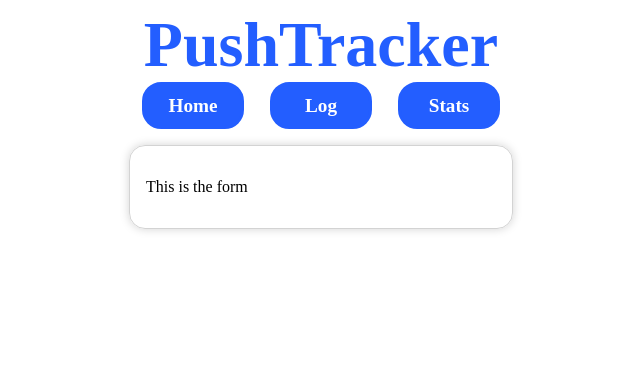
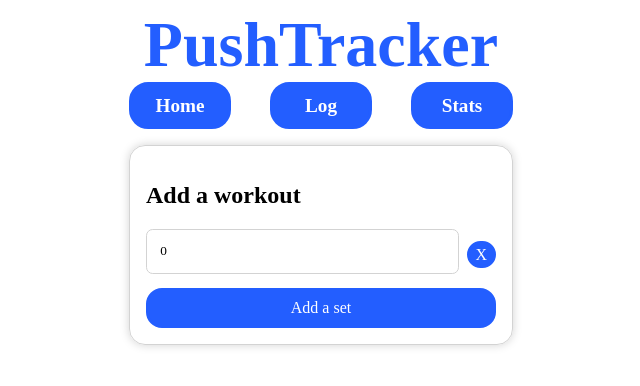
Before and after one commit to bendurham441/pushtracker, a React (Vite) app: page /add in a window 1280 px wide. Shown: the top 386 px of the page, without its empty margins (319-959 px from the left). Built offline with nearby package versions, Linux system fonts and the light colour scheme; a web font is replaced by a local one.

Commit message:
Added form for logging workouts

```diff
--- a/components/Dashboard.js
+++ b/components/Dashboard.js
@@ -16,6 +16,7 @@ const Dashboard = () => (
           <p>Total reps</p>
         </article>
       </div>
+      <div>Last Workout: 24 hours ago</div>
     </section>
   </Card>
 );
--- a/components/Nav.js
+++ b/components/Nav.js
@@ -3,7 +3,7 @@ import { Link } from "react-router-dom";
 
 const Nav = () => {
   return (
-    <nav style={{display: "flex", justifyContent: "space-around"}}>
+    <nav style={{display: "flex", justifyContent: "space-between"}}>
       <Link to="/" style={{textDecoration: "none"}}>
         <div className="nav-item">Home</div>
       </Link>
--- a/components/Workout.js
+++ b/components/Workout.js
@@ -6,7 +6,8 @@ const Workout = () => (
   <Card>
     <div className="workout">
       <h1>Monday</h1>
-      <p>10:52am</p>
+      <div className="time">10:52am</div>
+      <h2>Sets</h2>
       <div className="set">10 reps</div>
       <div className="set">10 reps</div>
       <div className="set">10 reps</div>
--- a/components/routes/Log.js
+++ b/components/routes/Log.js
@@ -9,6 +9,7 @@ const Log = () => (
     <Workout />
     <Workout />
     <Workout />
+    <button>Load More</button>
   </section>
 );
 
--- a/components/routes/LogForm.js
+++ b/components/routes/LogForm.js
@@ -1,10 +1,42 @@
 import React from "react";
+import { Formik, Form, Field, FieldArray } from "formik";
 
 import Card from "../common/Card";
 
 const LogForm = () => (
   <Card>
-    <p>This is the form</p>
+    <h1>Add a workout</h1>
+    <Formik initialValues={{ sets: [0] }}>
+      {({ isSubmitting, values }) => (
+        <Form>
+          <FieldArray
+            name="sets"
+            render={(arrayHelpers) => (
+              <div>
+                {values.sets.map((set, index) => (
+                  <div key={index} className="set-field-group">
+                    <Field
+                      className="set-field"
+                      type="number"
+                      name={`sets.${index}`}
+                    />
+                    <button
+                      type="button"
+                      onClick={() => arrayHelpers.remove(index)}
+                    >
+                      X
+                    </button>
+                  </div>
+                ))}
+                <button type="button" onClick={() => arrayHelpers.push(0)}>
+                  Add a set
+                </button>
+              </div>
+            )}
+          />
+        </Form>
+      )}
+    </Formik>
   </Card>
 );
 
--- a/package.json
+++ b/package.json
@@ -10,6 +10,7 @@
   "license": "ISC",
   "dependencies": {
     "chart.js": "^2.9.3",
+    "formik": "^2.1.5",
     "parcel-bundler": "^1.12.4",
     "react": "^16.13.1",
     "react-chartjs-2": "^2.10.0",
--- a/styles.scss
+++ b/styles.scss
@@ -82,6 +82,17 @@ button:hover {
   h1 {
     text-align: center;
     margin: auto;
+    font-size: 2em;
+  }
+  h2 {
+    text-align: center;
+    font-weight: 500;
+    margin: auto;
+  }
+  .time {
+    color: gray;
+    text-align: center;
+    margin-bottom: 0.5em;
   }
 }
 
@@ -94,3 +105,29 @@ button:hover {
   text-align: center;
   margin-bottom: 0.5em;
 }
+
+.set-field {
+  padding: 1em;
+  width: 100%;
+  box-sizing: border-box;
+  margin-bottom: 0.5em;
+  border-radius: 0.5em;;
+  border: 0.1em solid lightgray;
+}
+
+.set-field:focus {
+  border: 0.1em solid $purple;
+}
+
+.set-field-group {
+  display: flex;
+  margin-bottom: 0.5em;
+  align-items: center;
+  button {
+    width: 2em;
+    font-size: 1em;
+    font-weight: 500;
+    padding: 0.1em;
+    margin-left: 0.5em;
+  }
+}
```
Also changed, not shown: 1 other file (tests, documents, lock files or other folders).
